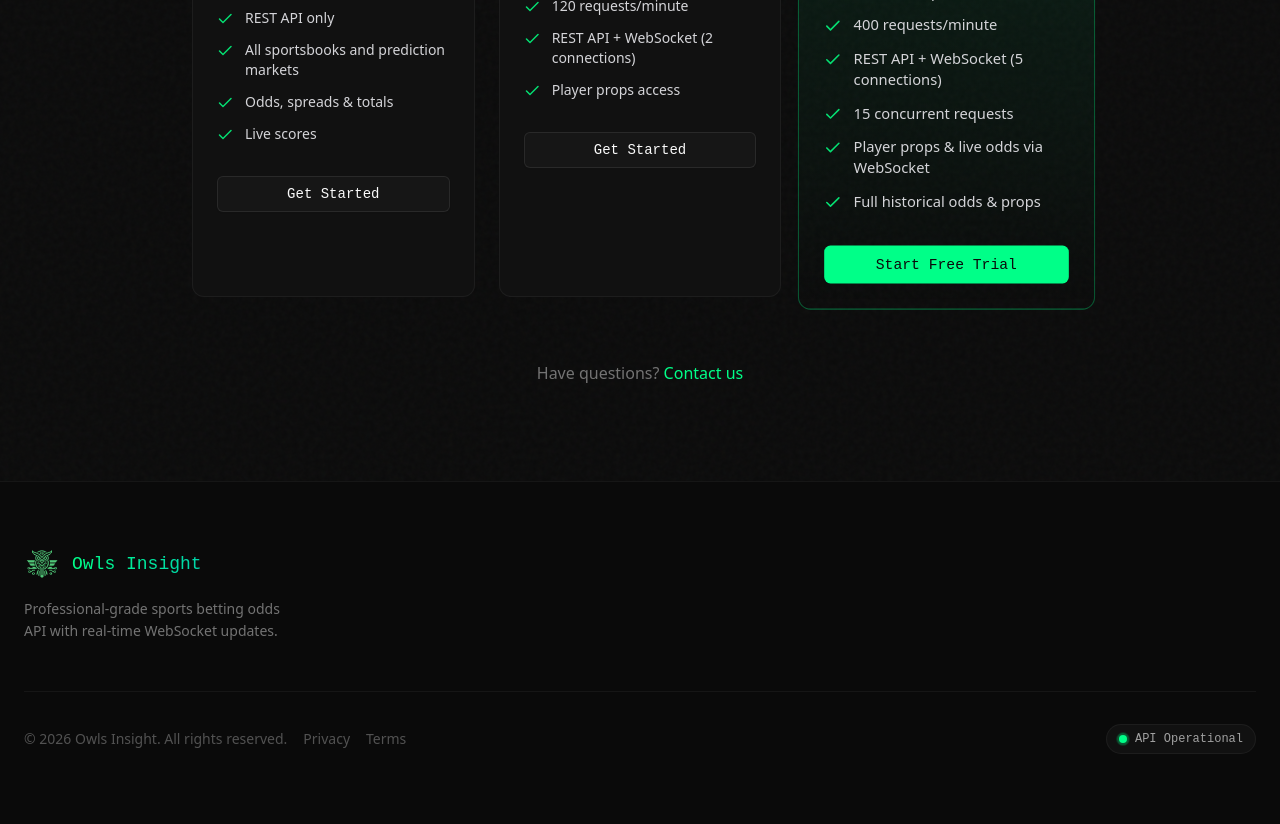
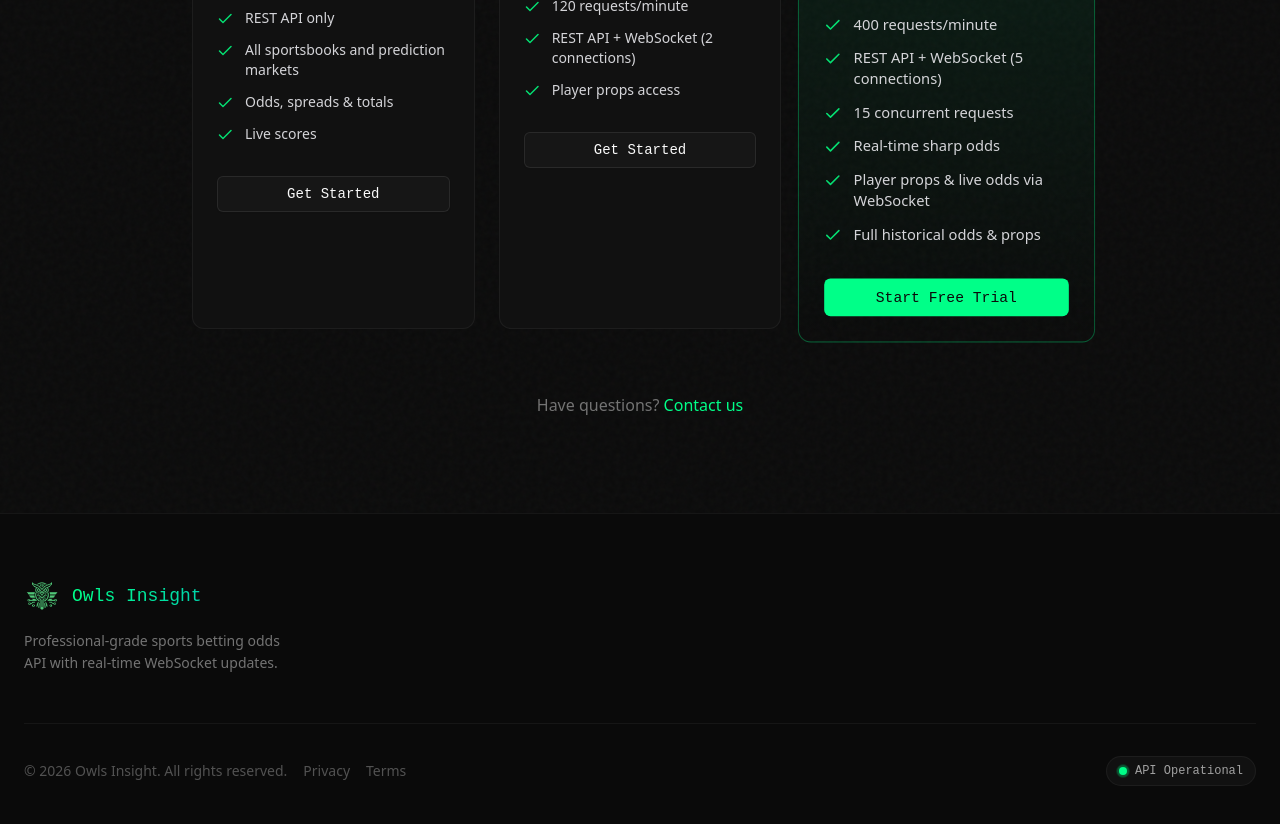
Before and after one commit to Davidgsilva/owls-insight-frontend, a Next.js app: page / in a window 1280 px wide. Shown: the part 2760-3584 px from the top of the page. Built offline with nearby package versions, Linux system fonts and the light colour scheme; no server answers; a web font is replaced by a local one.

Commit message:
feat: Add real-time sharp odds to MVP pricing features

```diff
--- a/src/components/landing/Pricing.tsx
+++ b/src/components/landing/Pricing.tsx
@@ -47,6 +47,7 @@ const tiers = [
       "400 requests/minute",
       "REST API + WebSocket (5 connections)",
       "15 concurrent requests",
+      "Real-time sharp odds",
       "Player props & live odds via WebSocket",
       "Full historical odds & props",
     ],
```
